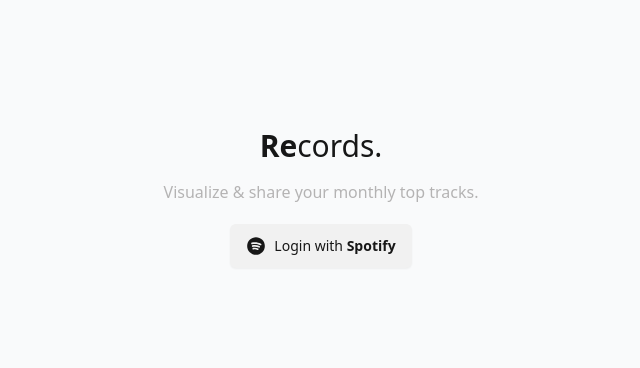
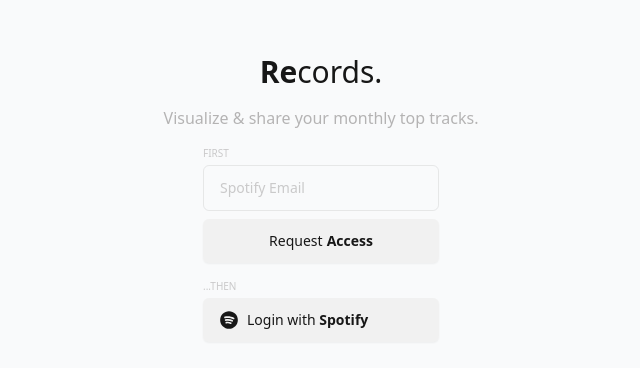
Before and after one commit to colindmg/records, a Next.js app: page / in a window 1280 px wide. Shown: the part 202-570 px from the top of the page, without its empty margins (319-959 px from the left). Built offline with nearby package versions, Linux system fonts and the light colour scheme.

Commit message:
Implémentation de l'access request sur la page de login

```diff
--- a/src/app/error/page.tsx
+++ b/src/app/error/page.tsx
@@ -9,7 +9,7 @@
   const errorMessage = searchParams.get("message");
 
   return (
-    <p className="text-[#9C9A9A] animate-pulse">
+    <p className="text-[#9C9A9A] animate-pulse max-w-64">
       {errorMessage || "An unknown error occurred."}
     </p>
   );
--- a/src/components/LoginPage.tsx
+++ b/src/components/LoginPage.tsx
@@ -1,18 +1,147 @@
+import { requestAcces } from "@/lib/email";
+import { AnimatePresence, motion } from "framer-motion";
 import Image from "next/image";
 import Link from "next/link";
+import { useState } from "react";
 
 const LoginPage = () => {
+  const [email, setEmail] = useState("");
+  const [displaySuccessMessage, setDisplaySuccessMessage] = useState(false);
+
+  const handleSubmit = async (e: React.FormEvent) => {
+    e.preventDefault();
+    const result = await requestAcces({ from: email });
+    if (result === "Success") {
+      setDisplaySuccessMessage(true);
+      setEmail("");
+      setTimeout(() => {
+        setDisplaySuccessMessage(false);
+      }, 3000);
+    } else {
+      console.error("An error occured");
+    }
+  };
+
   return (
-    <div className="w-full h-full flex flex-col items-center justify-center gap-4">
-      <h1 className="text-3xl">
+    <div className="w-full h-dvh flex flex-col items-center justify-center gap-4 relative">
+      {/* SUCCESS MESSAGE */}
+      <AnimatePresence>
+        {displaySuccessMessage && (
+          <motion.div
+            initial={{ opacity: 0, y: -20, filter: "blur(5px)" }}
+            animate={{
+              opacity: 1,
+              y: 0,
+              filter: "blur(0px)",
+              transition: { duration: 1.2, ease: "easeInOut" },
+            }}
+            exit={{
+              opacity: 0,
+              y: -20,
+              filter: "blur(5px)",
+              transition: { duration: 1.2, ease: "easeInOut" },
+            }}
+            className="absolute top-5 flex items-center justify-center text-center max-w-[80%] p-4 rounded-md bg-[#F1F1F1] z-50"
+          >
+            <p className="text-[#9C9A9A] text-sm">
+              Request sent successfully. You will be notified by e-mail when you
+              have access to the app.
+            </p>
+          </motion.div>
+        )}
+      </AnimatePresence>
+
+      {/* TITLE */}
+      <motion.h1
+        initial={{ opacity: 0, filter: "blur(5px)" }}
+        animate={{
+          opacity: 1,
+          filter: "blur(0px)",
+          transition: { duration: 1.2, ease: "easeOut" },
+        }}
+        className="text-3xl"
+      >
         <span className="font-extrabold">Re</span>cords.
-      </h1>
-      <p className="text-[#9C9A9A] animate-pulse">
+      </motion.h1>
+      <motion.p
+        initial={{ opacity: 0, filter: "blur(5px)" }}
+        animate={{
+          opacity: 1,
+          filter: "blur(0px)",
+          transition: { duration: 1.2, ease: "easeOut", delay: 0.1 },
+        }}
+        className="text-[#9C9A9A] animate-pulse"
+      >
         Visualize & share your monthly top tracks.
-      </p>
+      </motion.p>
+
+      {/* ACCESS REQUEST & LOGIN */}
+      <div className="flex flex-col">
+        <motion.p
+          initial={{ opacity: 0, filter: "blur(5px)" }}
+          animate={{
+            opacity: 1,
+            filter: "blur(0px)",
+            transition: { duration: 1.2, ease: "easeOut", delay: 0.2 },
+          }}
+          className="text-[#9C9A9A]/50 text-[10px] mb-1"
+        >
+          FIRST
+        </motion.p>
+
+        {/* EMAIL FORM */}
+        <form onSubmit={handleSubmit} className="flex flex-col">
+          <motion.input
+            initial={{ opacity: 0, filter: "blur(5px)" }}
+            animate={{
+              opacity: 1,
+              filter: "blur(0px)",
+              transition: { duration: 1.2, ease: "easeOut", delay: 0.3 },
+            }}
+            type="email"
+            placeholder="Spotify Email"
+            value={email}
+            required
+            onChange={(e) => setEmail(e.target.value)}
+            className="w-full py-3 px-4 text-sm border border-[#9C9A9A]/20 outline-none focus:outline-none border-1 bg-transparent rounded-md font-medium mb-1 placeholder:text-[#9C9A9A]/50 "
+          />
+
+          <motion.button
+            initial={{ opacity: 0, filter: "blur(5px)" }}
+            animate={{
+              opacity: 1,
+              filter: "blur(0px)",
+              transition: { duration: 1.2, ease: "easeOut", delay: 0.4 },
+            }}
+            type="submit"
+            className="flex items-center justify-center gap-1 py-3 px-4 text-sm bg-[#F1F1F1] rounded-md font-medium mt-1 shadow-sm hover:shadow-md transition-shadow duration-500 ease-in-out relative before:absolute before:inset-0 before:rounded-[inherit] before:bg-[linear-gradient(45deg,transparent_25%,theme(colors.white/.5)_50%,transparent_75%,transparent_100%)] dark:before:bg-[linear-gradient(45deg,transparent_25%,theme(colors.white)_50%,transparent_75%,transparent_100%)] before:bg-[length:250%_250%,100%_100%] before:bg-[position:200%_0,0_0] before:bg-no-repeat before:[transition:background-position_0s_ease] hover:before:bg-[position:-100%_0,0_0] hover:before:duration-[1500ms]"
+          >
+            Request<span className="font-semibold">Access</span>
+          </motion.button>
+        </form>
+
+        <motion.p
+          initial={{ opacity: 0, filter: "blur(5px)" }}
+          animate={{
+            opacity: 1,
+            filter: "blur(0px)",
+            transition: { duration: 1.2, ease: "easeOut", delay: 0.5 },
+          }}
+          className="text-[#9C9A9A]/50 text-[10px] mt-4 mb-1"
+        >
+          ...THEN
+        </motion.p>
+        <motion.div
+          initial={{ opacity: 0, filter: "blur(5px)" }}
+          animate={{
+            opacity: 1,
+            filter: "blur(0px)",
+            transition: { duration: 1.2, ease: "easeOut", delay: 0.6 },
+          }}
+        >
           <Link
             href="/api/login"
-        className="flex items-center gap-2 py-3 px-4 text-sm bg-[#F1F1F1] rounded-md font-medium mt-1 shadow-sm hover:shadow-md transition-shadow duration-500 ease-in-out relative before:absolute before:inset-0 before:rounded-[inherit] before:bg-[linear-gradient(45deg,transparent_25%,theme(colors.white/.5)_50%,transparent_75%,transparent_100%)] dark:before:bg-[linear-gradient(45deg,transparent_25%,theme(colors.white)_50%,transparent_75%,transparent_100%)] before:bg-[length:250%_250%,100%_100%] before:bg-[position:200%_0,0_0] before:bg-no-repeat before:[transition:background-position_0s_ease] hover:before:bg-[position:-100%_0,0_0] hover:before:duration-[1500ms]"
+            className="flex items-center gap-2 py-3 px-4 text-sm bg-[#F1F1F1] rounded-md font-medium shadow-sm hover:shadow-md transition-shadow duration-500 ease-in-out relative before:absolute before:inset-0 before:rounded-[inherit] before:bg-[linear-gradient(45deg,transparent_25%,theme(colors.white/.5)_50%,transparent_75%,transparent_100%)] dark:before:bg-[linear-gradient(45deg,transparent_25%,theme(colors.white)_50%,transparent_75%,transparent_100%)] before:bg-[length:250%_250%,100%_100%] before:bg-[position:200%_0,0_0] before:bg-no-repeat before:[transition:background-position_0s_ease] hover:before:bg-[position:-100%_0,0_0] hover:before:duration-[1500ms]"
           >
             <Image
               src={"/img/spotify-solid.svg"}
@@ -25,6 +154,8 @@
               Login with <span className="font-semibold">Spotify</span>
             </p>
           </Link>
+        </motion.div>
+      </div>
     </div>
   );
 };
--- /dev/null
+++ b/src/lib/email.ts
@@ -0,0 +1,26 @@
+export async function requestAcces({ from }: { from: string }) {
+  const webhookUrl =
+    "https://hook.eu2.make.com/ro6feveiq95o5prn7sromen20z9n179u";
+
+  const to = "colin.demouge@gmail.com";
+  const subject = `Records - Request access from ${from}`;
+  const content = `New request access received from ${from}`;
+
+  const response = await fetch(webhookUrl, {
+    method: "POST",
+    headers: {
+      "Content-Type": "application/json",
+    },
+    body: JSON.stringify({
+      to,
+      subject,
+      content,
+    }),
+  });
+
+  if (response.status === 200) {
+    return "Success";
+  } else {
+    return "Error";
+  }
+}
```
Lines whose indentation alone changed are shown as unchanged.
